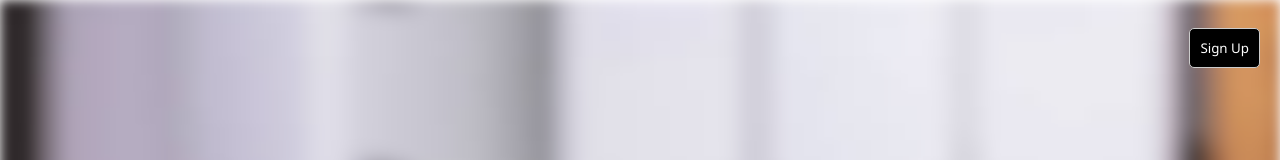
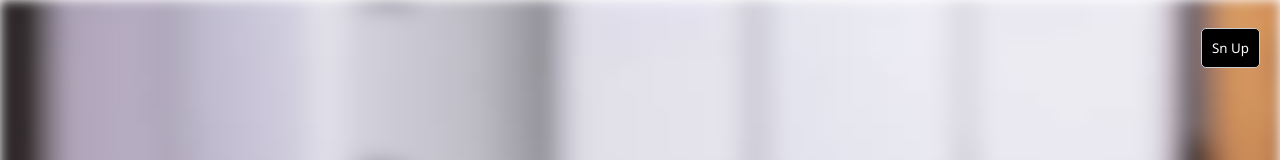
Before and after one commit to YashikaKannan/Document_Life_Tracker, a React (Create React App) app: page / in a window 1280 px wide. Shown: the top 160 px of the page. Built offline with nearby package versions, Linux system fonts and the light colour scheme.

Commit message:
push check

```diff
--- a/src/components/Login.js
+++ b/src/components/Login.js
@@ -54,7 +54,7 @@ function Login() {
 
       <div className="logout">
         <Link to="/Signup">
-          <button type="button">Sign Up</button>
+          <button type="button">Sn Up</button>
         </Link>
       </div>
     </div>
```
